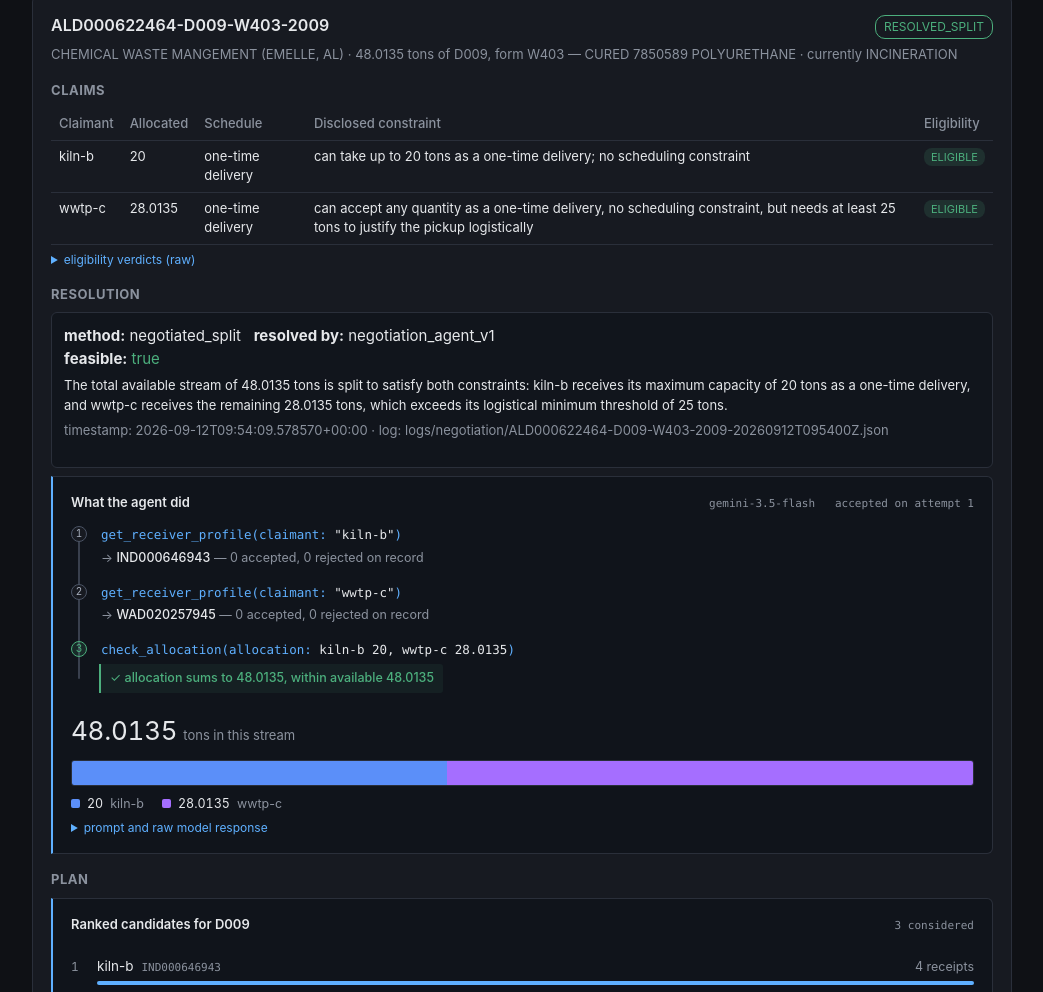
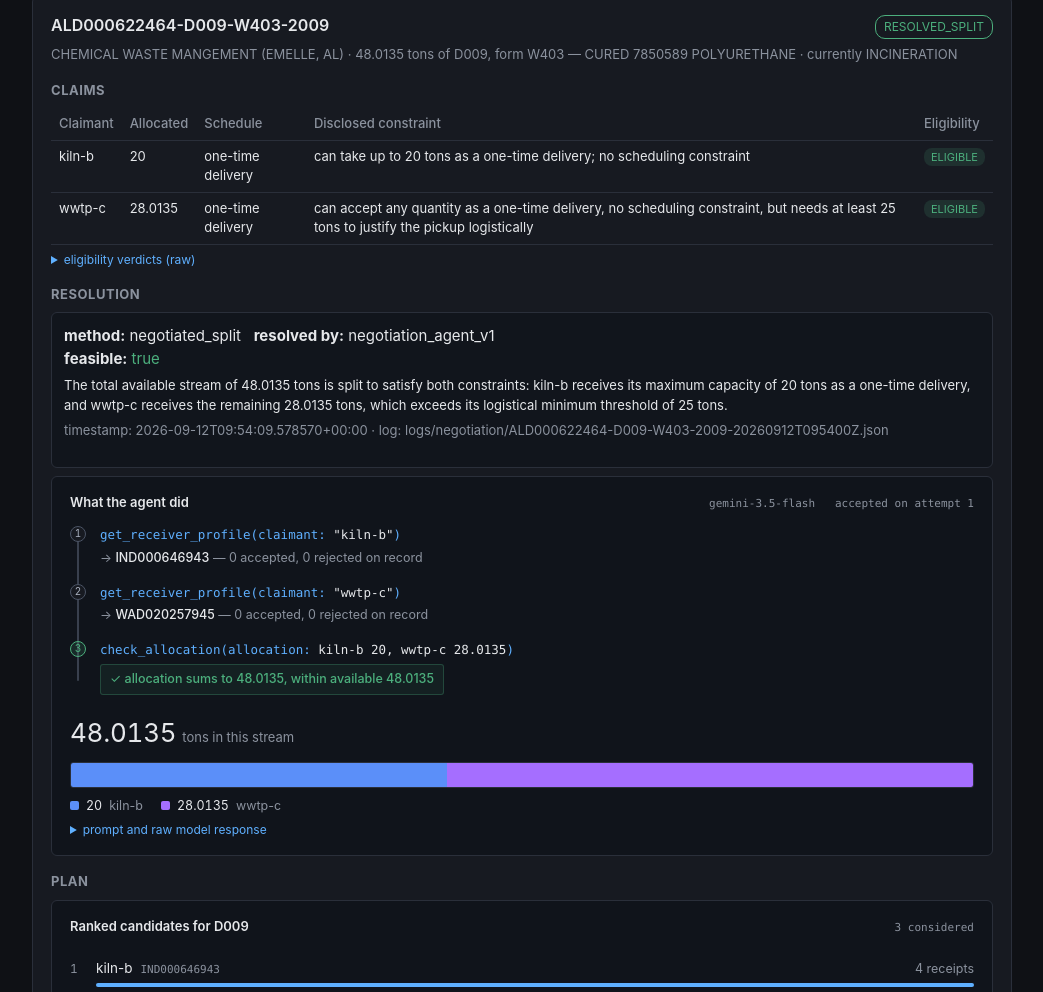
Before and after one commit to abhijay-jindal-604/symbiosis-ledger, a plain HTML site: page web/index.html in a window 1280 px wide. Shown: the part 1808-2800 px from the top of the page, without its empty margins (118-1161 px from the left). Drawn offline with Linux system fonts and the light colour scheme.

Commit message:
Drop the accent side-border on the evidence blocks
A 2px accent border on one edge of a card is a recognizable generated-UI
tell, and it was redundant here: the recessed darker ground and the block's
own header already separate the evidence panels from the surrounding
metadata. Uniform border and radius instead.

Same device removed from the check_allocation callout, which now carries a
full hairline outline rather than repeating the side rule at small scale.
Its green tint and check mark were always what made it read.

```diff
--- a/web/index.html
+++ b/web/index.html
@@ -71,8 +71,7 @@
      value shown traces to a committed artifact; the raw log stays one
      disclosure away rather than being replaced by this rendering. */
   .evidence {
-    background: #10141b; border: 1px solid var(--border);
-    border-left: 2px solid var(--accent); border-radius: 0 6px 6px 0;
+    background: #10141b; border: 1px solid var(--border); border-radius: 6px;
     padding: 16px 18px; margin-top: 8px;
   }
   .evidence-head {
@@ -109,9 +108,8 @@
   .call.verify .ord { border-color: var(--ok); color: var(--ok); background: rgba(76,175,125,.14); }
   .call.verify .ret, .call.verify .ret strong { color: var(--ok); }
   .call.verify .ret {
-    background: rgba(76,175,125,.08); border-left: 2px solid var(--ok);
-    padding: 5px 9px; margin-left: -2px; border-radius: 0 3px 3px 0;
-    display: inline-block;
+    background: rgba(76,175,125,.08); border: 1px solid rgba(76,175,125,.28);
+    padding: 5px 9px; border-radius: 3px; display: inline-block;
   }
 
   /* Allocation against stream capacity, the way a manifest states quantity. */
```
